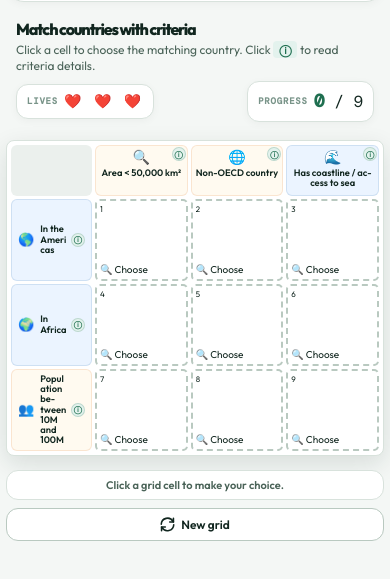
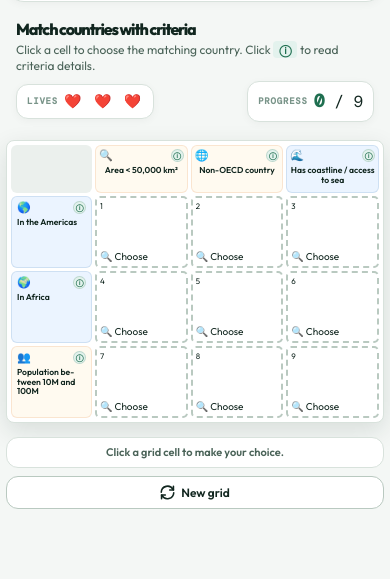
Before and after one commit to Hagarde/ai-slop-1, a website with bundled scripts: page index.html in a window 390 px wide. Shown: the part 117-696 px from the top of the page. Built offline with nearby package versions, Linux system fonts and the light colour scheme; a web font is replaced by a local one.

Commit message:
fix(ui): prevent tooltip icon from overlapping clue text on mobile devices (v31)

```diff
--- a/js/ui.js
+++ b/js/ui.js
@@ -193,11 +193,11 @@ export function clueHTML(item, row = false) {
   const tooltipAria = t('board.clue_tooltip');
   return `
     <div class="clue ${item.type} ${row ? 'row' : ''}">
-      <div class="clue-label-area">
-        ${icon ? `<span class="clue-icon" aria-hidden="true">${icon}</span>` : ''}
-        <span class="clue-text">${escapeHtml(label)}</span>
+      <div class="clue-header">
+        ${icon ? `<span class="clue-icon" aria-hidden="true">${icon}</span>` : '<span></span>'}
+        <button class="info-icon" data-label="${escapeHtml((icon ? icon + ' ' : '') + label)}" data-desc="${escapeHtml(desc)}" aria-label="${escapeHtml(tooltipAria)}" title="${escapeHtml(tooltipAria)}">ⓘ</button>
       </div>
-      <button class="info-icon" data-label="${escapeHtml((icon ? icon + ' ' : '') + label)}" data-desc="${escapeHtml(desc)}" aria-label="${escapeHtml(tooltipAria)}">ⓘ</button>
+      <div class="clue-text">${escapeHtml(label)}</div>
     </div>
   `;
 }
@@ -287,6 +287,15 @@ export function renderBoard(isNewGrid = false) {
 
   // O-05: Injection unique dans le DOM
   board.innerHTML = html;
+
+  board.querySelectorAll('.clue').forEach((clueEl) => {
+    clueEl.addEventListener('click', (e) => {
+      const btn = clueEl.querySelector('.info-icon');
+      if (btn) {
+        showTooltip(btn.dataset.label, btn.dataset.desc);
+      }
+    });
+  });
 
   board.querySelectorAll('.info-icon').forEach((btn) => {
     btn.addEventListener('click', (e) => {
--- a/styles.css
+++ b/styles.css
@@ -707,27 +707,34 @@ button, input {
   font-weight: 600;
   line-height: 1.25;
   display: flex;
-  align-items: center;
-  justify-content: space-between;
-  gap: 4px;
+  flex-direction: column;
+  justify-content: flex-start;
+  gap: 5px;
   color: var(--ink-primary);
   border: 1px solid transparent;
   position: relative;
   word-break: normal;
-  overflow-wrap: anywhere;
+  overflow-wrap: break-word;
   hyphens: auto;
-}
-
-.clue-label-area {
-  flex: 1;
+  cursor: pointer;
   min-width: 0;
-  display: flex;
-  align-items: center;
-  gap: 6px;
+  transition: border-color 0.2s ease;
+}
+
+.clue:hover {
+  border-color: var(--border-medium);
+}
+
+.clue-header {
+  display: flex;
+  align-items: center;
+  justify-content: space-between;
+  width: 100%;
+  line-height: 1;
 }
 
 .clue-icon {
-  font-size: 1.2em;
+  font-size: 16px;
   flex-shrink: 0;
   line-height: 1;
   display: inline-flex;
@@ -738,6 +745,18 @@ button, input {
 .clue-text {
   flex: 1;
   min-width: 0;
+  font-size: clamp(10px, 2.3vw, 12px);
+  font-weight: 600;
+  line-height: 1.25;
+  color: var(--ink-primary);
+}
+
+.clue:not(.row) .clue-text {
+  text-align: center;
+}
+
+.clue.row .clue-text {
+  text-align: left;
 }
 
 .info-icon {
@@ -1512,53 +1531,47 @@ dialog:not([open]),
 
   /* Clues : Indices de colonnes verticaux et indices de lignes horizontaux */
   .clue {
-    font-size: clamp(9px, 2.6vw, 11px);
-    padding: 4px;
+    font-size: clamp(9px, 2.5vw, 11px);
+    padding: 4px 5px;
     line-height: 1.15;
-    position: relative;
+    gap: 3px;
   }
 
   .clue:not(.row) {
+    min-height: 48px;
+  }
+
+  .clue-header {
     display: flex;
-    flex-direction: column;
     align-items: center;
-    justify-content: center;
-    text-align: center;
-    padding: 4px 2px 6px;
-    min-height: 48px;
-  }
-
-  .clue:not(.row) .clue-label-area {
-    flex-direction: column;
-    justify-content: center;
-    gap: 2px;
-  }
-
-  .clue:not(.row) .clue-icon {
-    font-size: 14px;
-    margin-bottom: 2px;
-  }
-
-  .clue.row .clue-icon {
+    justify-content: space-between;
+    width: 100%;
+    margin-bottom: 1px;
+  }
+
+  .clue-icon {
     font-size: 13px;
   }
 
-  .clue:not(.row) .info-icon {
-    position: absolute;
-    top: 2px;
-    right: 2px;
+  .clue-text {
+    font-size: clamp(8.5px, 2.4vw, 10.5px);
+    line-height: 1.15;
+  }
+
+  .info-icon {
+    width: 15px;
+    height: 15px;
+    min-width: 15px;
+    min-height: 15px;
+    font-size: 8.5px;
+  }
+
+  .info-icon::after {
+    display: none;
   }
 
   .clue.row {
-    padding: 4px 6px;
-  }
-
-  .info-icon {
-    width: 16px;
-    height: 16px;
-    min-width: 16px;
-    min-height: 16px;
-    font-size: 9px;
+    padding: 4px 5px;
   }
 
   .cell {
@@ -1810,22 +1823,26 @@ dialog:not([open]),
 
   .clue {
     font-size: clamp(8px, 2.4vw, 9.5px);
-    padding: 3px 2px;
+    padding: 3px 3px;
     line-height: 1.1;
-  }
-
-  .clue:not(.row) .info-icon {
-    position: absolute;
-    top: 1px;
-    right: 1px;
+    gap: 2px;
+  }
+
+  .clue-icon {
+    font-size: 11px;
+  }
+
+  .clue-text {
+    font-size: clamp(7.5px, 2.2vw, 9px);
+    line-height: 1.1;
   }
 
   .info-icon {
-    width: 14px;
-    height: 14px;
-    min-width: 14px;
-    min-height: 14px;
-    font-size: 8px;
+    width: 13px;
+    height: 13px;
+    min-width: 13px;
+    min-height: 13px;
+    font-size: 7.5px;
   }
 
   .cell {
--- a/sw.js
+++ b/sw.js
@@ -1,4 +1,4 @@
-const CACHE_NAME = 'countrydoku-cache-v30';
+const CACHE_NAME = 'countrydoku-cache-v31';
 const urlsToCache = [
   './',
   './index.html',
```
